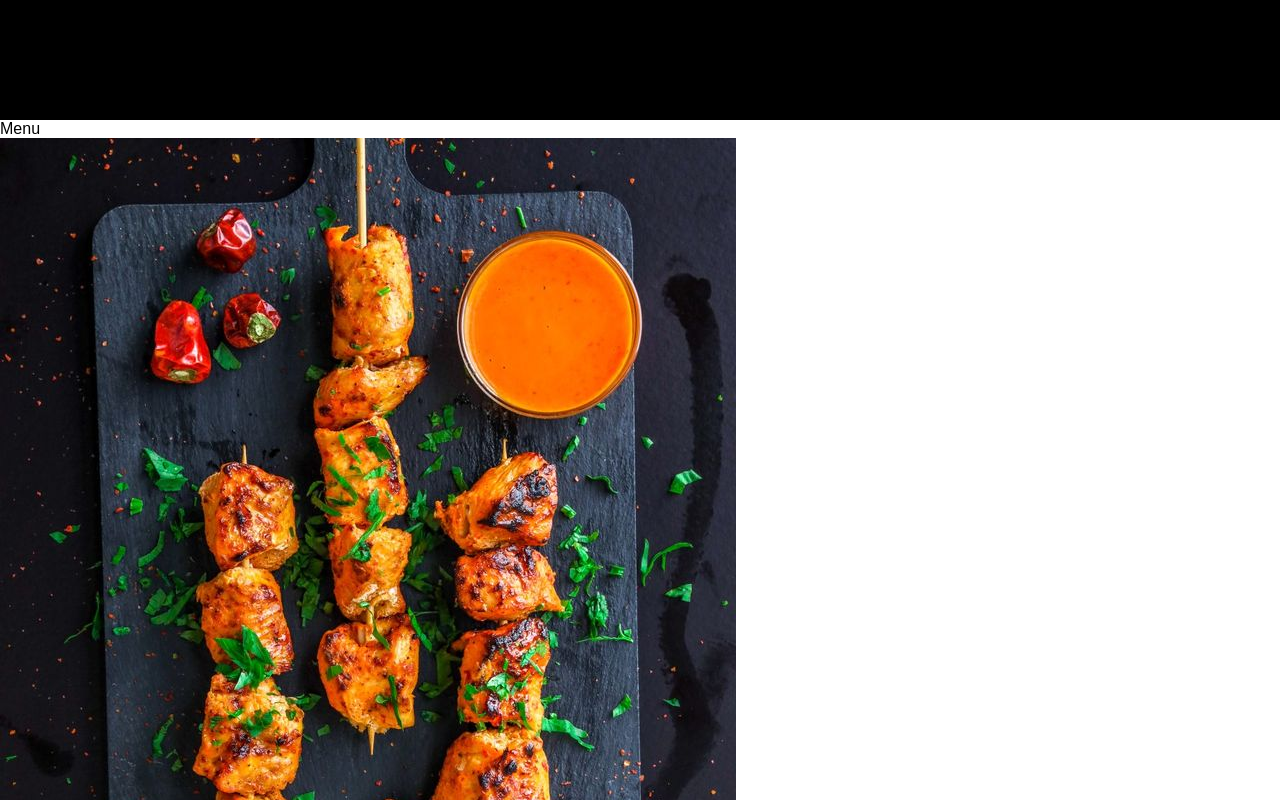
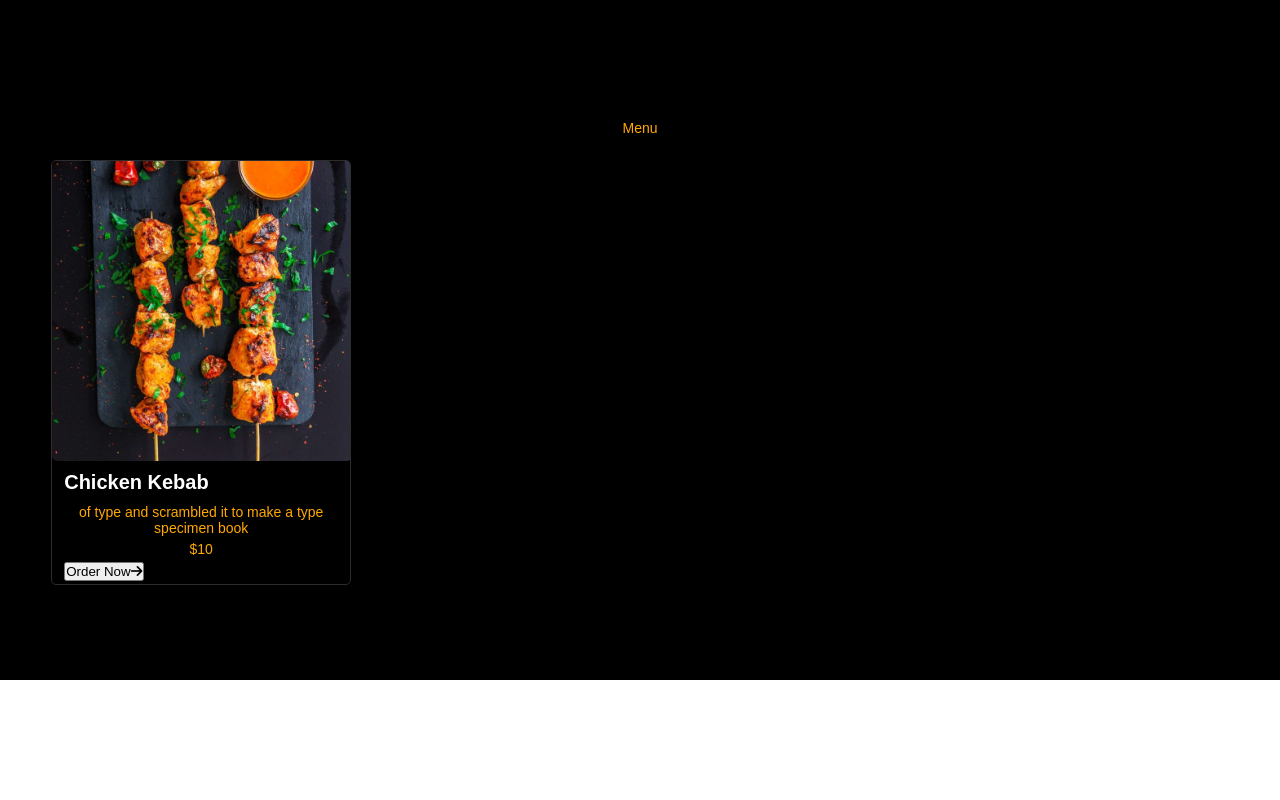
Before and after one commit to CodeShiran/Html, a plain HTML site: page 1022/MyFirst/index.html in a window 1280 px wide. Shown: the part 1480-2280 px from the top of the page. After the commit the page ends 2160 px from the top, so only its background shows below. Drawn offline with Linux system fonts and the light colour scheme.

Commit message:
new changes added

```diff
--- a/1022/MyFirst/style.css
+++ b/1022/MyFirst/style.css
@@ -204,3 +204,72 @@ header .main .M_right img{
 }
 
 /*menu*/
+
+.menu{
+    width:100%;
+    height:70vh;
+    padding:0 4%;
+    background-color: #000;
+}
+.menu p{
+    text-align: center;
+    color:#ffa800;
+    font-size:14px;
+    margin-bottom: 2%;
+}
+.menu .M_box{
+    width:100%;
+    height:auto;
+    display:grid;
+    grid-template-columns: 1fr 1fr 1fr 1fr 1fr 1fr 1fr 1fr;
+    grid-gap:0 20px;
+    overflow:hidden;
+    overflow-x: scroll;
+}
+.menu .M_box .M_card{
+    width:300px;
+    height:425px;
+    border:1px solid #2c2c2c;
+    overflow:hidden;
+    border-radius: 5px;
+    background-color: #000;
+    margin: bottom 8px;
+    transition: 0.3s ease-in-out;
+}
+.menu .M_box .M_card:hover{
+    border: 1px solid #848484;
+}
+.menu .M_box .M_card .M_img{
+    width:300px;
+    height:300px;
+    border-radius: 5px;
+    overflow: hidden;
+}
+.menu .M_box .M_card .M_img img{
+    width:100%;
+    height:100%;
+    object-fit: cover;
+    object-position: center;
+    transition: 0.3s ease-in-out;
+}
+.menu img{
+    width:200px;
+}
+.menu .M_box .M_card:hover .M_img img{
+    transform: scale(1.02);
+}
+
+.menu .M_box .M_card .M_tag{
+    padding:0 12px;
+    margin-top: 10px;
+}
+.menu .M_box .M_card .M_tag .name_star{
+    display:flex;
+    align-items: center;
+    justify-content: space-between;
+    margin-bottom:10px;
+}
+.menu .M_box .M_card .M_tag .name_star h1{
+    color:#fff;
+    font-size: 20px;
+}
```
